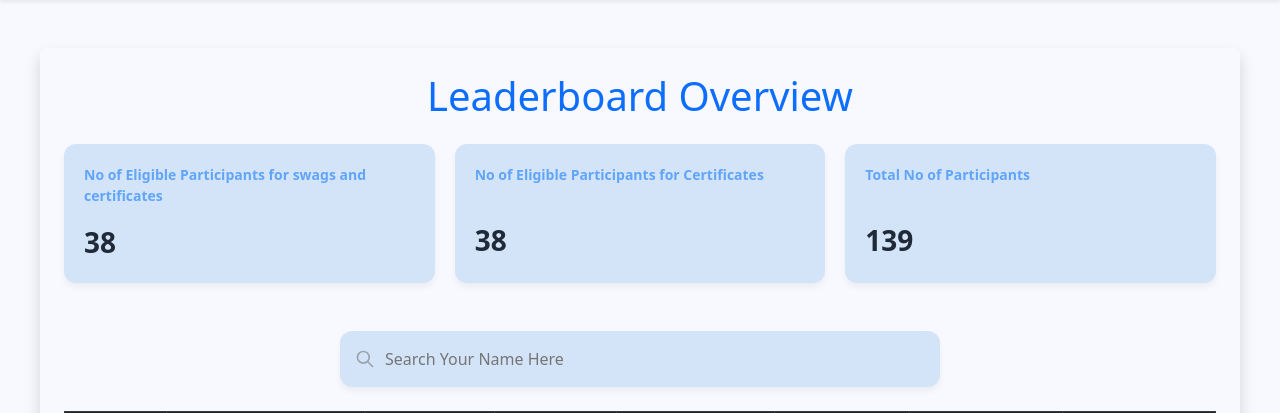
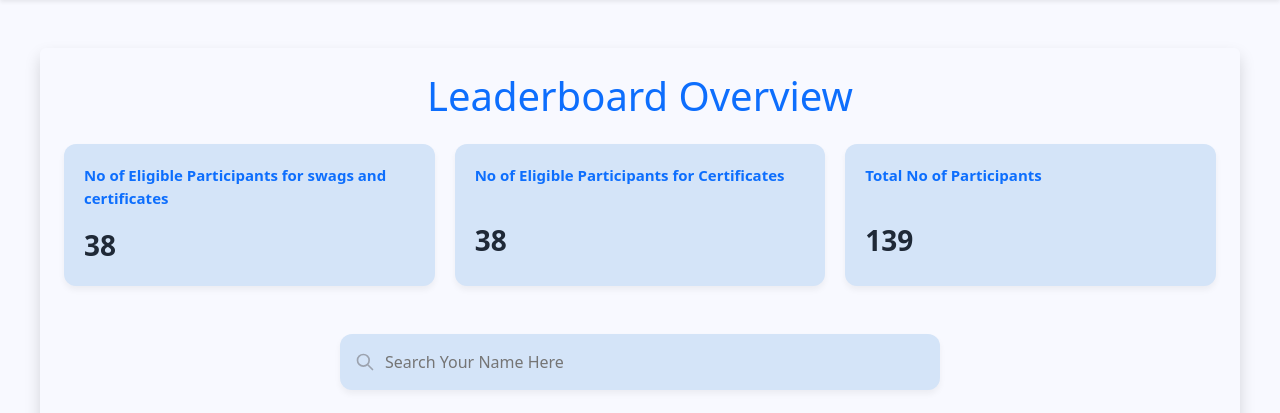
Before and after one commit to Kevin-The-Dev/GDG_CKPCET, a Flask app: page / in a window 1280 px wide. Shown: the part 126-539 px from the top of the page. Run offline with Flask 3, Linux system fonts and the light colour scheme; some libraries are stand-ins or nearby versions.

Commit message:
Update style.css

```diff
--- a/static/style.css
+++ b/static/style.css
@@ -42,8 +42,8 @@ body {
 }
 
 .stat-title {
-    color: #60a5fa;
-    font-size: 14px;
+    color: #0d6efd;
+    font-size: 15px;
     margin-bottom: 15px;
     min-height: 40px;
 }
```
